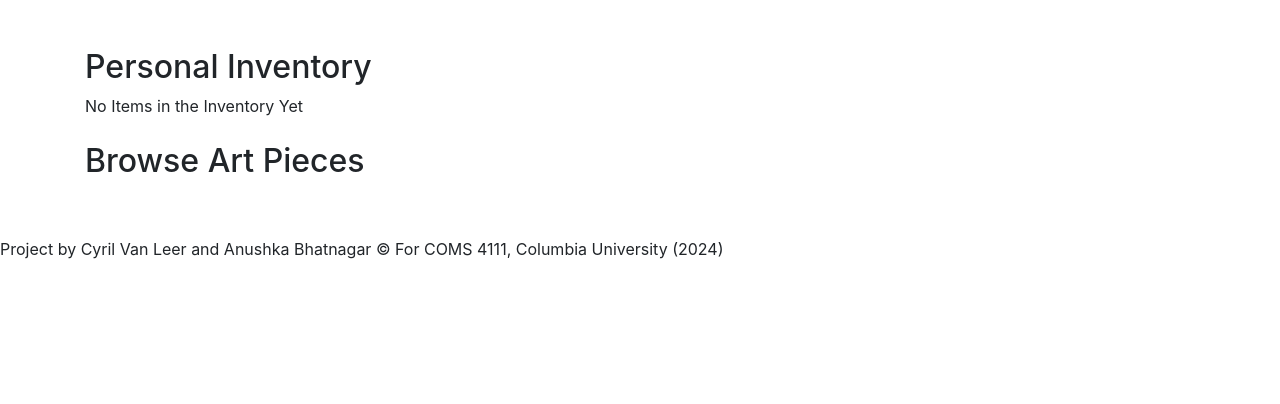
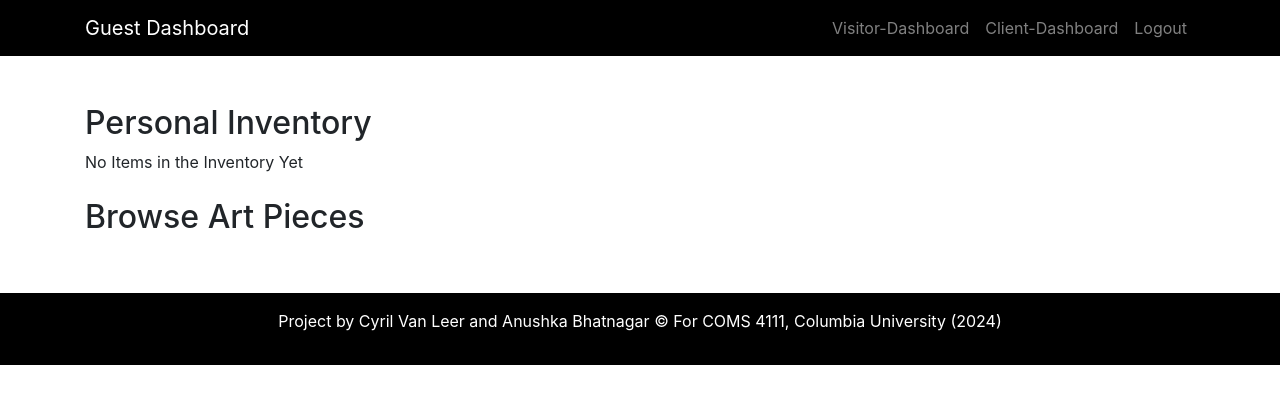
Before and after one commit to AnushkaBhatnagar/Artisano, a Flask app: template templates/client.html in a window 1280 px wide. Shown: the top 404 px of the page. Run offline with Flask 3, Linux system fonts and the light colour scheme; the template is opened without the code that fills it, so the values that code supplies are empty; some libraries are stand-ins or nearby versions.

Commit message:
Updates added

```diff
--- a/templates/client.html
+++ b/templates/client.html
@@ -13,8 +13,41 @@
             }
         }
     </script>
+    <style>
+        .footer {
+            background-color: #000000;
+            color: white;
+            padding: 1rem;
+            text-align: center;
+        }
+        .navbar{
+            background-color: #000000;
+        }
+    </style>
 </head>
 <body>
+    <!-- Navbar -->
+    <nav class="navbar navbar-expand-lg navbar-dark">
+        <div class="container">
+            <a class="navbar-brand" href="{{url_for('guest_home') }}">Guest Dashboard</a>
+            <button class="navbar-toggler" type="button" data-bs-toggle="collapse" data-bs-target="#navbarNav" aria-controls="navbarNav" aria-expanded="false" aria-label="Toggle navigation">
+                <span class="navbar-toggler-icon"></span>
+            </button>
+            <div class="collapse navbar-collapse justify-content-end" id="navbarNav">
+                <ul class="navbar-nav">
+                    <li class="nav-item">
+                        <a class="nav-link" href="{{url_for('visitor_page') }}">Visitor-Dashboard</a>
+                    </li>
+                    <li class="nav-item">
+                        <a class="nav-link" href="{{url_for('client_page') }}">Client-Dashboard</a>
+                    </li>
+                    <li class="nav-item">
+                        <a class="nav-link" href="{{ url_for('logout')}}">Logout</a>
+                    </li>
+                </ul>
+            </div>
+        </div>
+    </nav>
     <div class="container my-5">
         <!-- Personal Inventory Section -->
         <h2 class="mt-4">Personal Inventory</h2>
```
Also changed, not shown: templates/visitor.html (+33 -0 lines).
